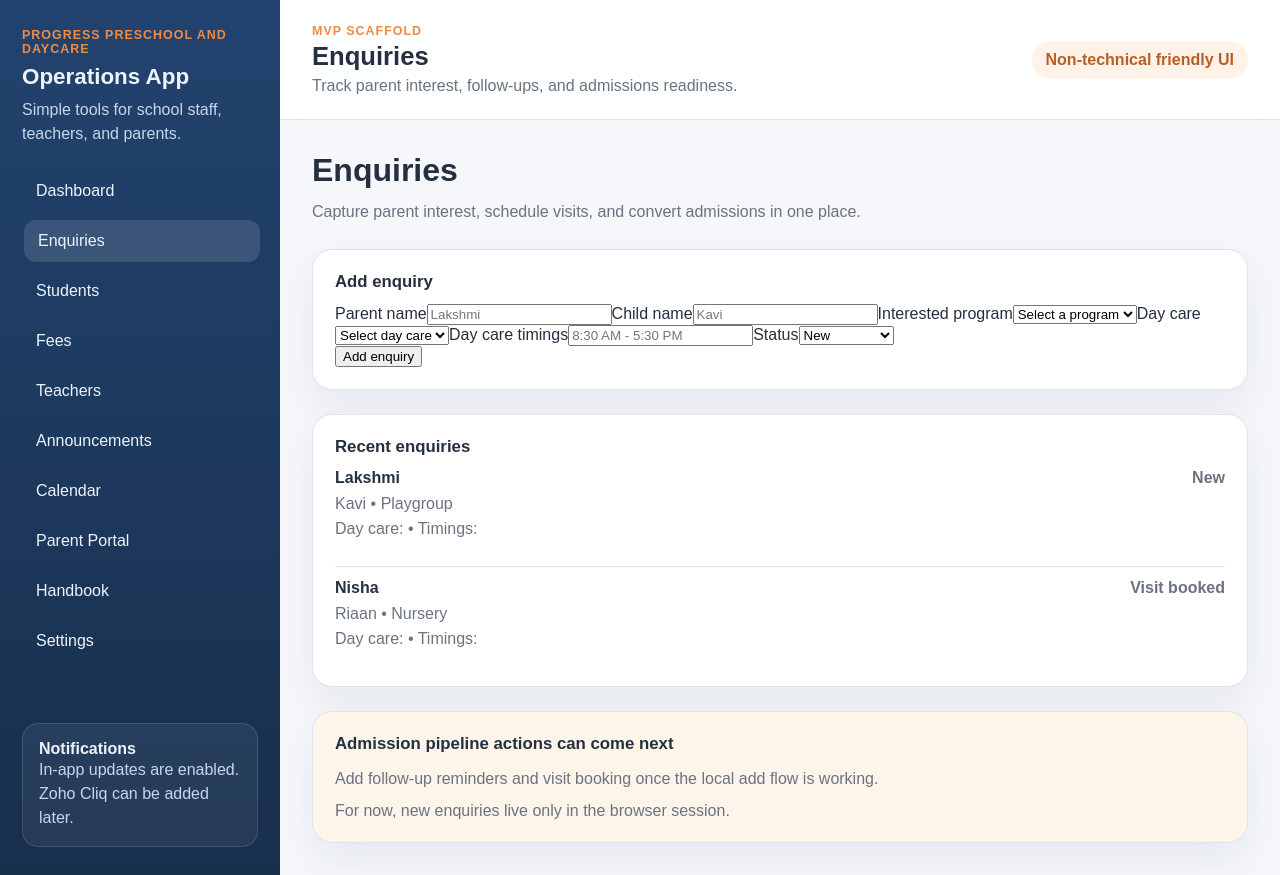
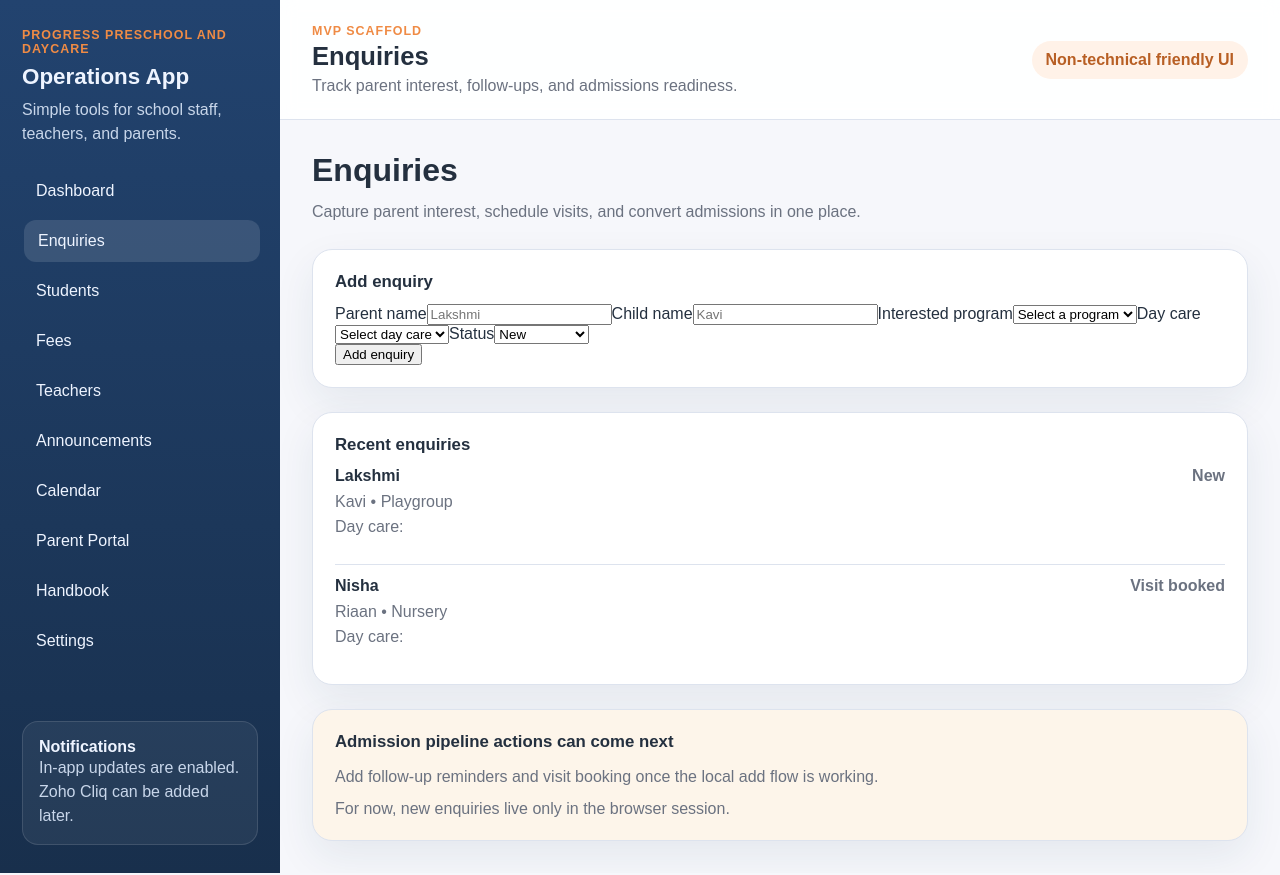
Before and after one commit to sharanya-ramachandran-1067/education, a Next.js app: page /enquiries in a window 1280 px wide. Built offline with nearby package versions, Linux system fonts and the light colour scheme.

Commit message:
Update page.tsx
Made format changes to form, and made day care timings field conditional.

```diff
--- a/src/app/enquiries/page.tsx
+++ b/src/app/enquiries/page.tsx
@@ -37,7 +37,7 @@ export default function EnquiriesPage() {
       !form.childName.trim() ||
       !form.interestedProgram.trim() ||
       !form.dayCare.trim() ||
-      !form.dayCareTimings.trim()
+      (form.dayCare === "Yes" && !form.dayCareTimings.trim())
     ) {
       return;
     }
@@ -48,7 +48,7 @@ export default function EnquiriesPage() {
       childName: form.childName.trim(),
       interestedProgram: form.interestedProgram.trim(),
       dayCare: form.dayCare.trim(),
-      dayCareTimings: form.dayCareTimings.trim(),
+      dayCareTimings: form.dayCare === "Yes" ? form.dayCareTimings.trim() : "",
       status: form.status,
     };
 
@@ -67,12 +67,14 @@ export default function EnquiriesPage() {
         <h3>Add enquiry</h3>
 
         <form onSubmit={handleSubmit} className="stack-md">
-          <div className="grid">
+          <div className="stack-md">
             <label>
               Parent name
               <input
                 value={form.parentName}
-                onChange={(e) => setForm((current) => ({ ...current, parentName: e.target.value }))}
+                onChange={(e) =>
+                  setForm((current) => ({ ...current, parentName: e.target.value }))
+                }
                 placeholder="Lakshmi"
               />
             </label>
@@ -81,7 +83,9 @@ export default function EnquiriesPage() {
               Child name
               <input
                 value={form.childName}
-                onChange={(e) => setForm((current) => ({ ...current, childName: e.target.value }))}
+                onChange={(e) =>
+                  setForm((current) => ({ ...current, childName: e.target.value }))
+                }
                 placeholder="Kavi"
               />
             </label>
@@ -106,14 +110,21 @@ export default function EnquiriesPage() {
               Day care
               <select
                 value={form.dayCare}
-                onChange={(e) => setForm((current) => ({ ...current, dayCare: e.target.value }))}
+                onChange={(e) =>
+                  setForm((current) => ({
+                    ...current,
+                    dayCare: e.target.value,
+                    dayCareTimings: e.target.value === "Yes" ? current.dayCareTimings : "",
+                  }))
+                }
               >
                 <option value="">Select day care</option>
-                <option value="Required">Required</option>
-                <option value="Not required">Not required</option>
+                <option value="Yes">Yes</option>
+                <option value="No">No</option>
               </select>
             </label>
 
+            {form.dayCare === "Yes" && (
               <label>
                 Day care timings
                 <input
@@ -124,6 +135,7 @@ export default function EnquiriesPage() {
                   placeholder="8:30 AM - 5:30 PM"
                 />
               </label>
+            )}
 
             <label>
               Status
@@ -158,7 +170,10 @@ export default function EnquiriesPage() {
                   {enquiry.childName} • {enquiry.interestedProgram}
                 </p>
                 <p>
-                  Day care: {enquiry.dayCare} • Timings: {enquiry.dayCareTimings}
+                  Day care: {enquiry.dayCare}
+                  {enquiry.dayCare === "Yes" && enquiry.dayCareTimings
+                    ? ` • Timings: ${enquiry.dayCareTimings}`
+                    : ""}
                 </p>
               </div>
               <span>{enquiry.status}</span>
```
Lines whose indentation alone changed are shown as unchanged.
